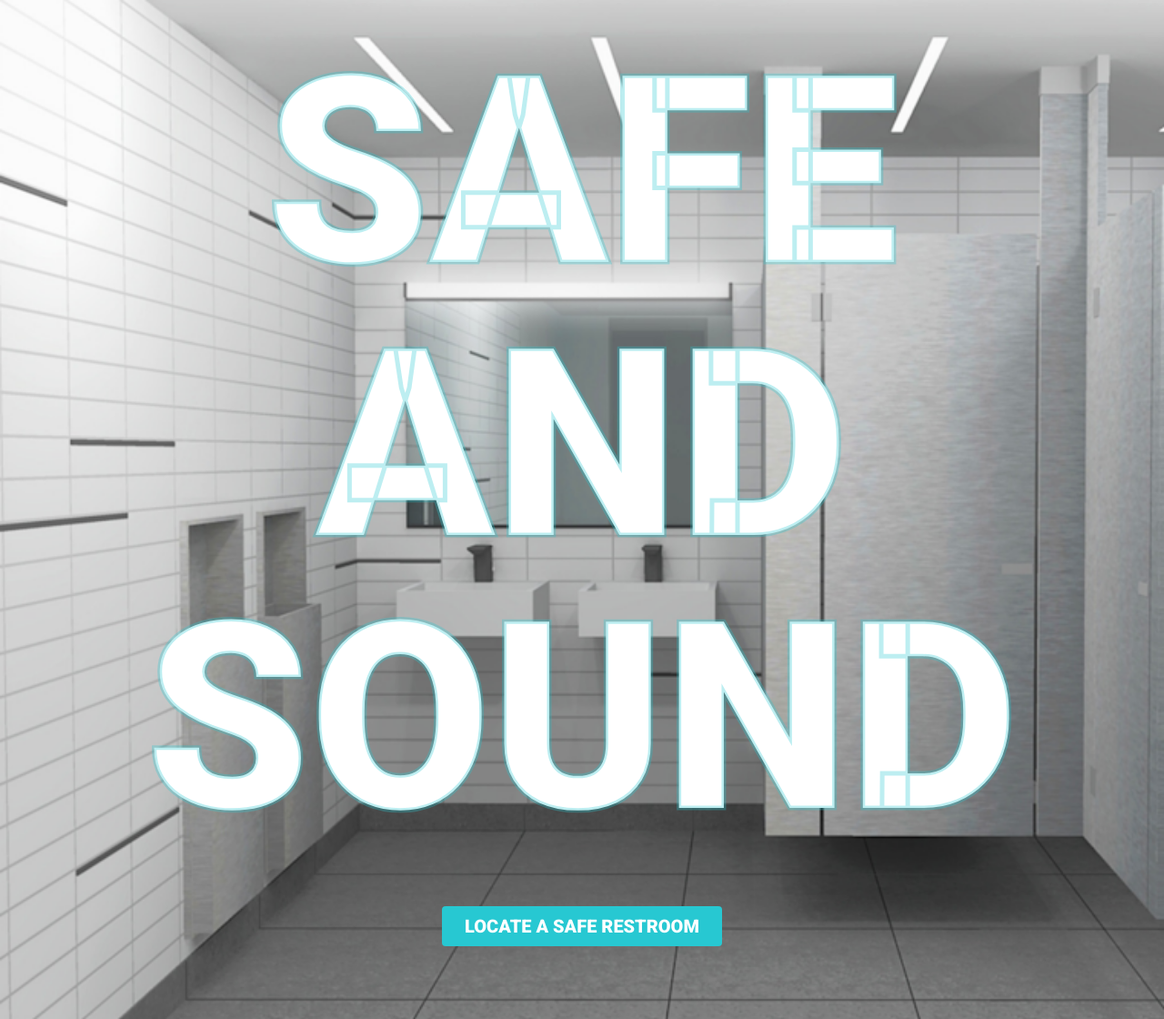
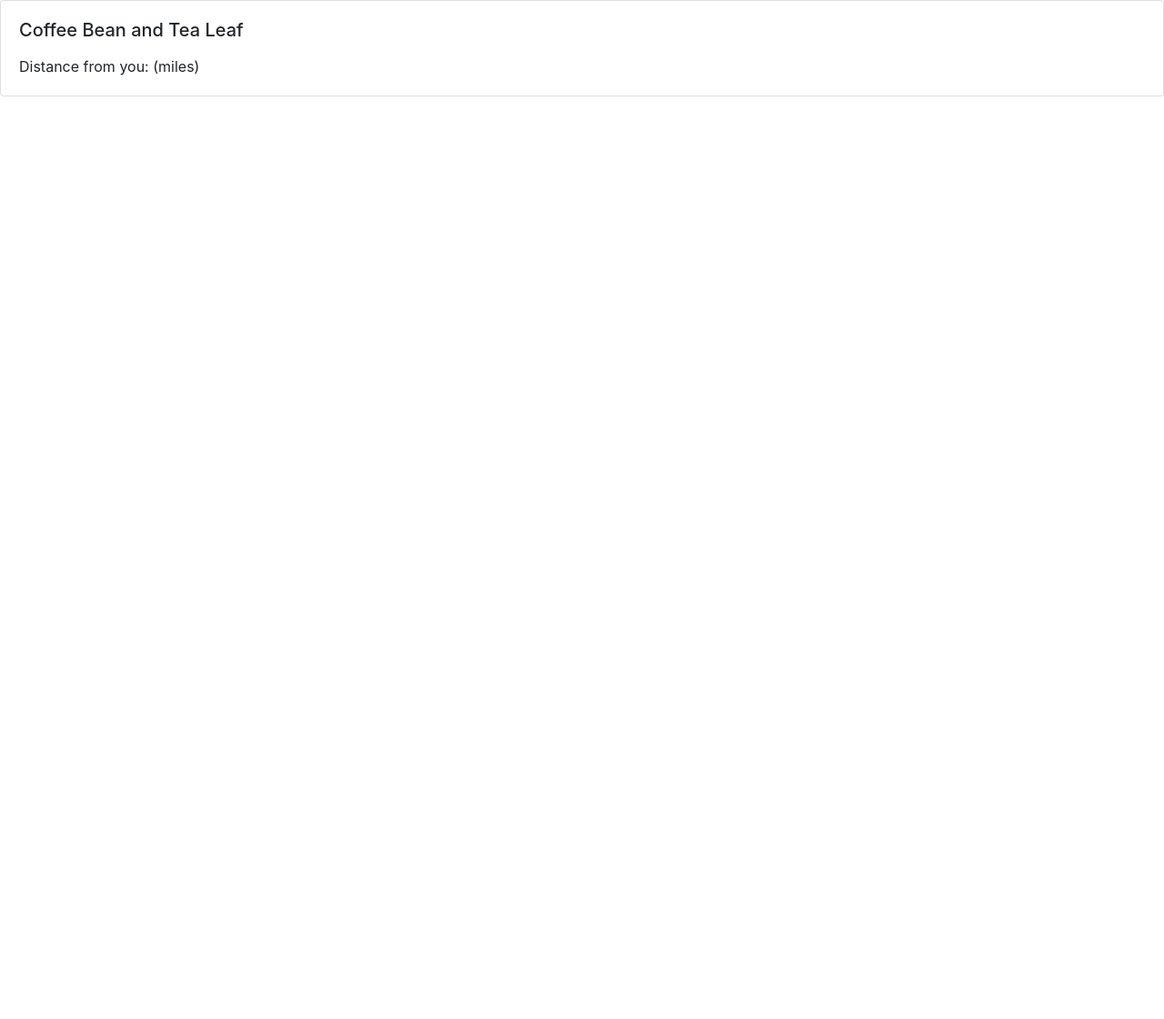
Before and after one commit to breelynbetts/ta-project, a React (Create React App) app: page /restrooms in a window 1280 px wide. Shown: the whole page at 91% size. After the commit the page ends 800 px from the top, so only its background shows below. Built offline with nearby package versions, Linux system fonts and the light colour scheme.

Commit message:
installed react-router-dom and set up routing

```diff
--- a/package.json
+++ b/package.json
@@ -6,11 +6,12 @@
     "@testing-library/jest-dom": "^4.2.4",
     "@testing-library/react": "^9.5.0",
     "@testing-library/user-event": "^7.2.1",
+    "axios": "^0.19.2",
     "bootstrap": "^4.5.0",
-    "axios": "^0.19.2",
     "react": "^16.13.1",
     "react-bootstrap": "^1.3.0",
     "react-dom": "^16.13.1",
+    "react-router-dom": "^5.2.0",
     "react-scripts": "3.4.1"
   },
   "scripts": {
--- a/src/App.js
+++ b/src/App.js
@@ -1,12 +1,12 @@
 import React from "react";
-import Home from "./Home";
+import Routing from "./Routing";
 import "bootstrap/dist/css/bootstrap.min.css";
 import "./App.css";
 
 function App() {
   return (
     <div>
-      <Home />
+      <Routing />
     </div>
   );
 }
--- a/src/Home.js
+++ b/src/Home.js
@@ -1,13 +1,16 @@
 import React from "react";
 import { Button } from "react-bootstrap";
+import { Link } from "react-router-dom";
 
 export default function Home() {
   return (
     <div className="root">
       <h1 className="title">SAFE AND SOUND</h1>
-      <Button className="homeButton" variant="custom">
-        LOCATE A SAFE RESTROOM
-      </Button>
+      <Link to="/restrooms">
+        <Button className="homeButton" variant="custom">
+          LOCATE A SAFE RESTROOM
+        </Button>
+      </Link>
     </div>
   );
 }
--- /dev/null
+++ b/src/Restroom.js
@@ -0,0 +1,10 @@
+import React from "react";
+import RestroomList from "./components/RestroomList";
+
+export default function Restroom() {
+  return (
+    <div>
+      <RestroomList />
+    </div>
+  );
+}
--- /dev/null
+++ b/src/Routing.js
@@ -0,0 +1,21 @@
+import React from "react";
+import { BrowserRouter as Router, Switch, Route } from "react-router-dom";
+import Home from "./Home";
+import Restroom from "./Restroom";
+
+export default function Routing() {
+  return (
+    <Router>
+      <div>
+        <Switch>
+          <Route exact path="/">
+            <Home />
+          </Route>
+          <Route path="/restrooms">
+            <Restroom />
+          </Route>
+        </Switch>
+      </div>
+    </Router>
+  );
+}
--- a/src/components/RestroomList.js
+++ b/src/components/RestroomList.js
@@ -1,7 +1,7 @@
 import React from "react";
 import { CardDeck } from "react-bootstrap";
 import RestroomCard from "./RestroomCard";
-import { getRestaurants } from "../fakeApi";
+// import { getRestaurants } from "../fakeApi";
 
 export default function RestroomList() {
   return (
```
Also changed, not shown: 1 other file (tests, documents, lock files or other folders).
